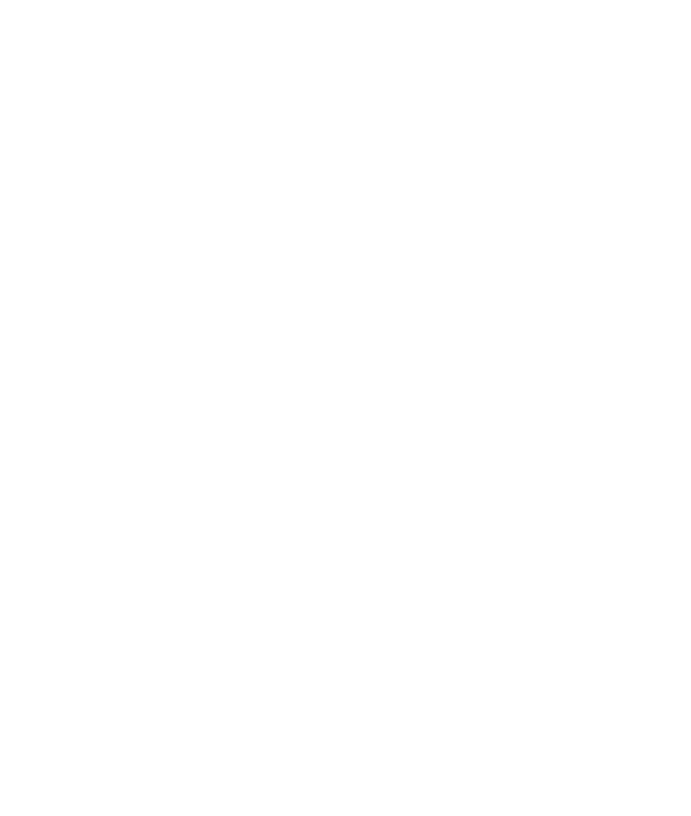
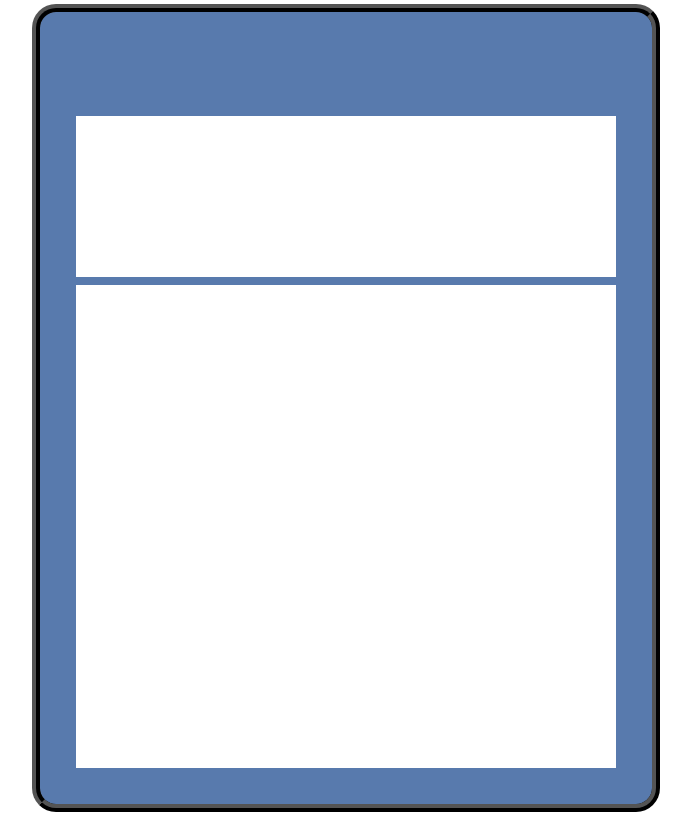
Before and after one commit to haristotle3/the-odin-project-assignments, a plain HTML site: page Foundations/calculator/index.html in a window 1280 px wide. Shown: the whole page, without its empty margins (302-993 px from the left). Drawn offline with Linux system fonts and the light colour scheme.

Commit message:
HTML layout done, adding styling:

```diff
--- a/Foundations/calculator/index.html
+++ b/Foundations/calculator/index.html
@@ -4,6 +4,18 @@
     <meta charset="UTF-8" />
     <meta name="viewport" content="width=device-width, initial-scale=1.0" />
     <title>Calculator</title>
+
+    <script src="script.js" defer></script>
+    <link rel="stylesheet" href="styles.css" />
   </head>
-  <body></body>
+  <body>
+    <div class="container">
+      <div class="logo-solar-panel"></div>
+      <div class="screen"></div>
+      <div class="buttons-container">
+        <div class="numpad"></div>
+        <div class="operators"></div>
+      </div>
+    </div>
+  </body>
 </html>
--- /dev/null
+++ b/Foundations/calculator/styles.css
@@ -0,0 +1,41 @@
+body {
+    width: 100vw;
+    height: 100vh;
+
+    display: flex;
+    justify-content: center;
+    align-items: center;
+}
+
+.container {
+  width: 540px;
+  height: 720px;
+  background-color: rgba(0, 52, 130, 0.655);
+
+  border: 8px solid black;
+  border-style: ridge;
+  border-radius: 24px;
+
+  display: flex;
+  flex-direction: column;
+
+  padding: 36px;
+  gap: 8px;
+}
+
+.logo-solar-panel {
+    flex-grow: 0.75;
+
+    display: flex;
+    justify-content: space-between;
+}
+
+.screen {
+    flex-grow: 2;
+    background-color: white;
+}
+
+.buttons-container {
+    flex-grow: 6;
+    background-color: white;
+}
```
Also changed, not shown: Foundations/calculator/script.js (added).
